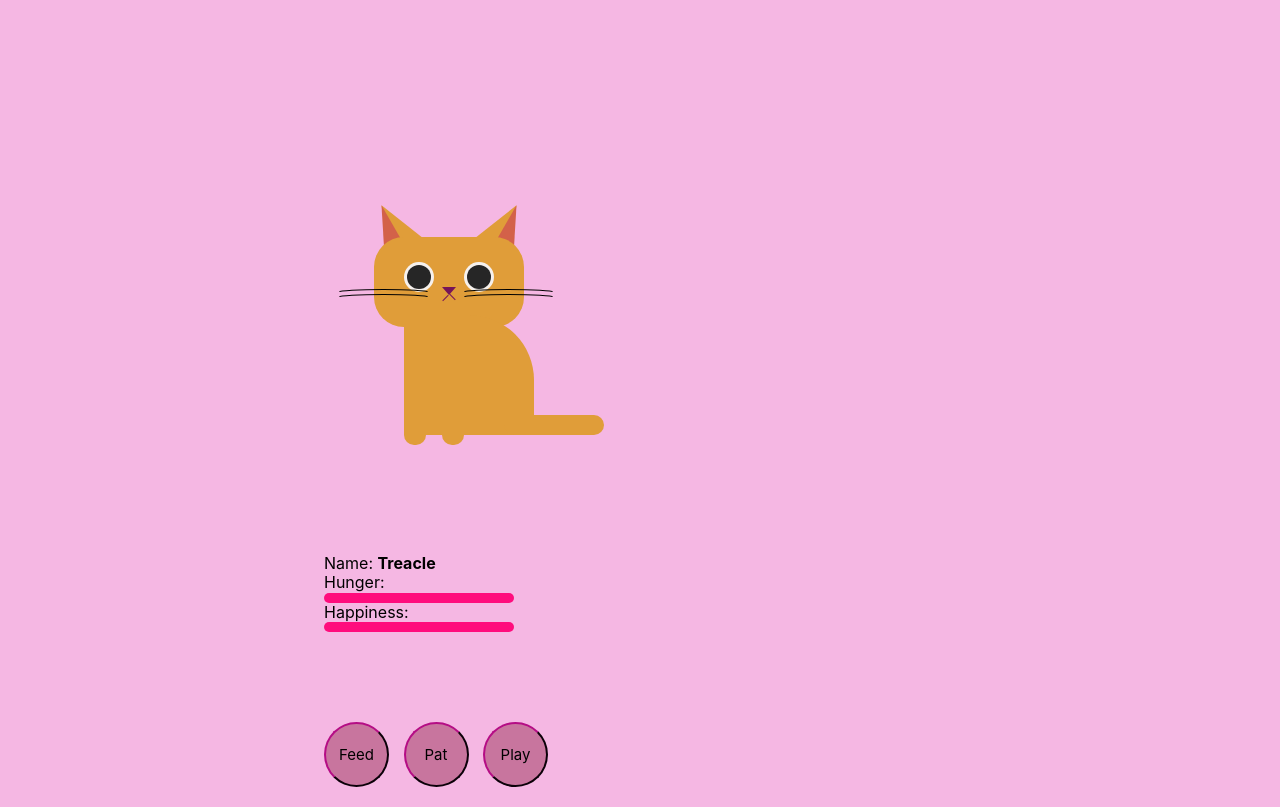
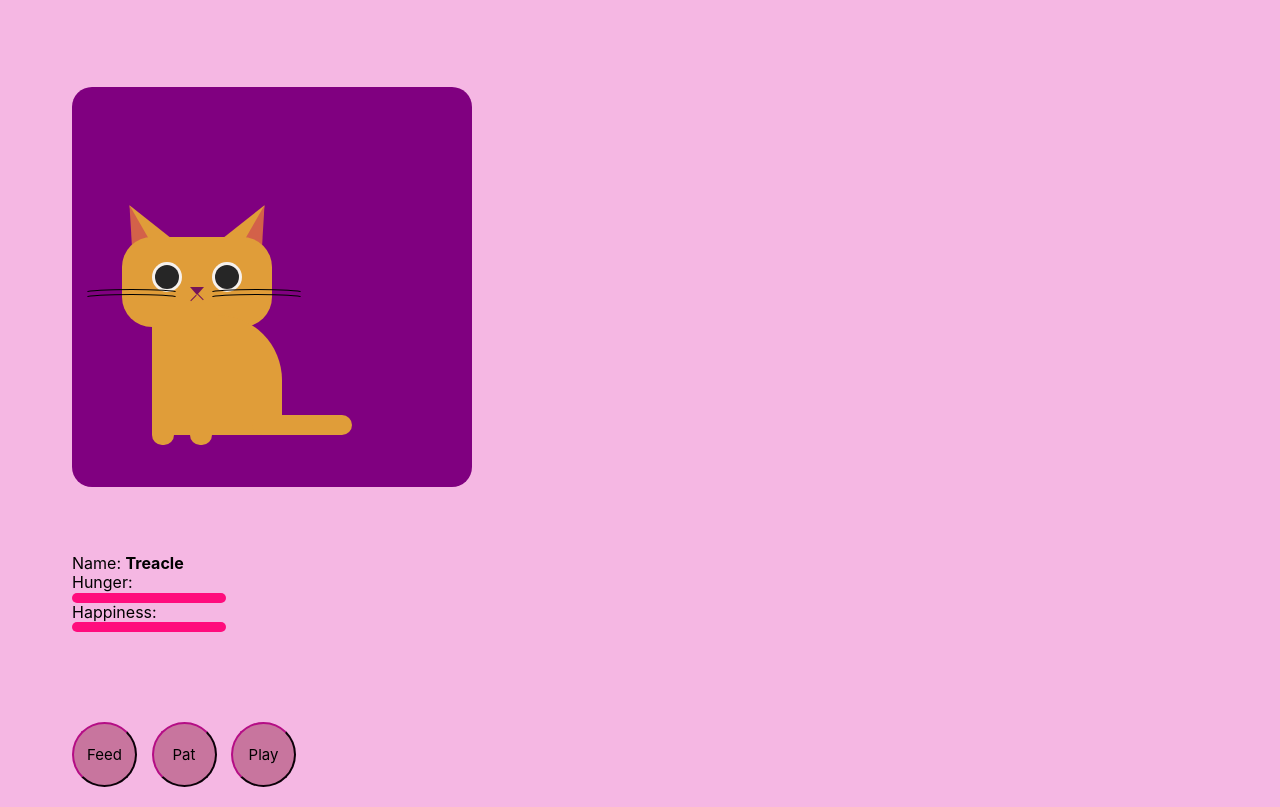
Before and after one commit to Efury1/VirtualPet, a website built with Parcel: page src/index.html in a window 1280 px wide. Shown: the part 103-910 px from the top of the page. Built offline with nearby package versions, Linux system fonts and the light colour scheme.

Commit message:
Add window

```diff
--- a/src/index.html
+++ b/src/index.html
@@ -13,6 +13,7 @@
 </header>
   <main>
   <section>
+    <div class="window">
     <div class="cat">
       <div class="face">
         <div class="ear-1"><div class="inner1"></div></div>
@@ -27,6 +28,8 @@
         <div class="body"><div class="paw-1"></div><div class="paw-r"></div><div class="tail"></div></div>
       </div>
     </div>
+    </div>
+    <div class="ledge"></div>
   </section>
 </main>
 
--- a/src/style.css
+++ b/src/style.css
@@ -18,14 +18,24 @@ html, * {
 
 body {
   background:#f5b7e3;
+  width: 50%;
 }
 
 section {
-  width: 50%;
+  width: 80%;
   margin-top: 90px;
   margin-left: auto;
   margin-right: auto;
   margin-bottom: 20px;
+}
+
+.window {
+	height: 400px;
+  width: 400px;
+  border-radius: 20px;
+  position: absolute;
+  background-color: purple;
+  z-index: -2;
 }
 
 .wrapper {
```
Also changed, not shown: dist/index.html, 2 other files.
